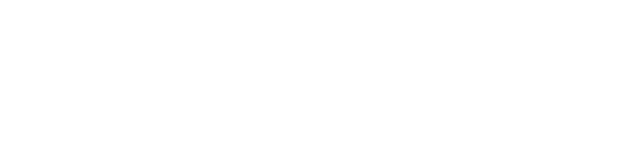
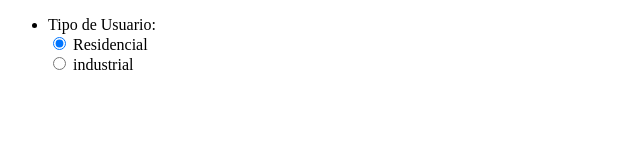
Before and after one commit to AgustinPerpen/U04-TP-Grupal, a plain HTML site: page index.html in a window 1280 px wide. Shown: the whole page, without its empty margins (0-640 px from the left). Drawn offline with Linux system fonts and the light colour scheme.

Commit message:
Add form

```diff
--- a/index.html
+++ b/index.html
@@ -7,6 +7,22 @@
     <title>Document</title>
 </head>
 <body>
+    <form action="Calculadora energia electrica" method="get">
+        <ul>
+            <li>
+              <label for="usuario">Tipo de Usuario:</label>
+              <div>
+                <input type="radio" id="residencial" name="residen" value="residencial"
+                       checked>
+                <label for="residencial">Residencial</label>
+              </div>
 
+              <div>
+                <input type="radio" id="industrial" name="industrial" value="industrial">
+                <label for="industrial">industrial</label>
+              </div>
+            </li>
+
+    </form>
 </body>
 </html>
```
